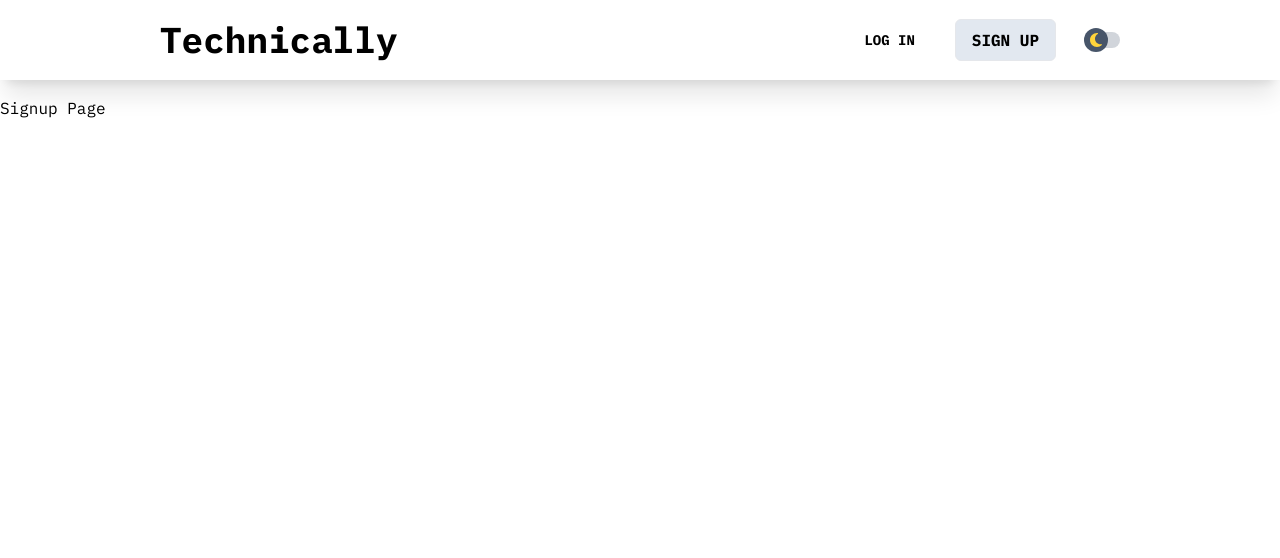
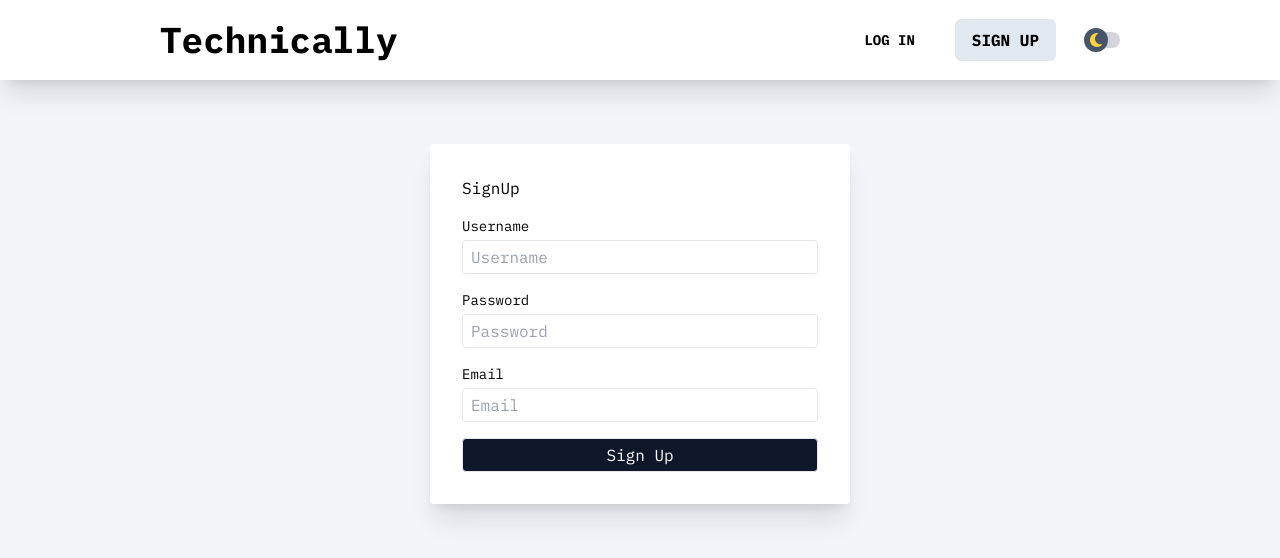
Before and after one commit to ray-mak/auth_starter, a Next.js app: page /signup in a window 1280 px wide. Shown: the top 558 px of the page. Built offline with nearby package versions, Linux system fonts and the light colour scheme.

Commit message:
Create signup form, add createUserSession Update redis to use rest API

```diff
--- a/package.json
+++ b/package.json
@@ -15,6 +15,7 @@
     "@fortawesome/free-solid-svg-icons": "^6.7.2",
     "@fortawesome/react-fontawesome": "^0.2.2",
     "@prisma/client": "^6.8.2",
+    "@upstash/redis": "^1.34.9",
     "ioredis": "^5.6.1",
     "next": "15.3.2",
     "next-themes": "^0.4.6",
--- /dev/null
+++ b/src/app/(auth)/login/page.tsx
@@ -0,0 +1,13 @@
+import React from "react"
+
+const page = () => {
+  return (
+    <div>
+      <div className="flex flex-col items-center justify-center">
+        <p>Login Page</p>
+      </div>
+    </div>
+  )
+}
+
+export default page
--- /dev/null
+++ b/src/app/(auth)/signup/page.tsx
@@ -0,0 +1,107 @@
+"use client"
+import { signUp } from "@/auth/nextjs/actions"
+import { signUpSchema } from "@/auth/nextjs/schemas"
+import React, { useState } from "react"
+import { z } from "zod"
+import { redirect } from "next/navigation"
+
+const page = () => {
+  const [error, setError] = useState<string | null>(null)
+
+  const [form, setForm] = useState({
+    username: "",
+    password: "",
+    email: "",
+  })
+
+  function handleForm(e: React.ChangeEvent<HTMLInputElement>) {
+    setForm((prevState) => {
+      return { ...prevState, [e.target.name]: e.target.value }
+    })
+  }
+
+  async function onSubmit(data: z.infer<typeof signUpSchema>) {
+    console.log("Submitting form", data)
+    const result = await signUp(data)
+
+    if (result?.error) {
+      console.log("error")
+      setError(result.error)
+    } else {
+      console.log("success")
+      redirect("/")
+    }
+  }
+
+  return (
+    <div>
+      <div className="flex flex-col items-center justify-center">
+        <form
+          className="flex flex-col sm:w-[420px] w-[320px] gap-4 mt-16 p-8 rounded bg-white dark:bg-slate-800 shadow-xl"
+          onSubmit={(e) => {
+            e.preventDefault()
+            onSubmit(form)
+          }}
+        >
+          <p>SignUp</p>
+          <label htmlFor="username" className="flex flex-col gap-1">
+            <p className="text-sm">Username</p>
+            <input
+              type="text"
+              name="username"
+              id="username"
+              className="px-2 py-1 border rounded"
+              placeholder="Username"
+              value={form.username}
+              onChange={handleForm}
+            />
+          </label>
+          <label htmlFor="password" className="flex flex-col gap-1">
+            <p className="text-sm">Password</p>
+            <input
+              type="password"
+              name="password"
+              id="password"
+              className="px-2 py-1 border rounded"
+              placeholder="Password"
+              value={form.password}
+              onChange={handleForm}
+            />
+          </label>
+          {/* <label htmlFor="confirmPassword" className="flex flex-col gap-1">
+            <p className="text-sm">Confirm Password</p>
+            <input
+              type="password"
+              name="confirmPassword"
+              id="confirmPassword"
+              className="px-2 py-1 border rounded"
+              placeholder="Confirm Password"
+              value={form.confirmPassword}
+              onChange={handleForm}
+            />
+          </label> */}
+          <label htmlFor="email" className="flex flex-col gap-1">
+            <p className="text-sm">Email</p>
+            <input
+              type="email"
+              name="email"
+              id="email"
+              className="px-2 py-1 border rounded"
+              placeholder="Email"
+              value={form.email}
+              onChange={handleForm}
+            />
+          </label>
+          <button
+            type="submit"
+            className="px-2 py-1 border rounded bg-slate-900 text-white hover:bg-slate-700"
+          >
+            Sign Up
+          </button>
+        </form>
+      </div>
+    </div>
+  )
+}
+
+export default page
--- a/src/app/layout.tsx
+++ b/src/app/layout.tsx
@@ -23,10 +23,12 @@ export default function RootLayout({
 }>) {
   return (
     <html lang="en" suppressHydrationWarning>
-      <body className={`${ibmPlexMono.className}`}>
+      <body
+        className={`${ibmPlexMono.className} bg-slate-100 dark:bg-slate-900`}
+      >
         <Providers>
           <Navbar />
-          <main className="mt-24">{children}</main>
+          <main className="mt-20">{children}</main>
         </Providers>
       </body>
     </html>
--- a/src/app/login/page.tsx
+++ /dev/null
@@ -1,7 +0,0 @@
-import React from "react"
-
-const page = () => {
-  return <div>Login Page</div>
-}
-
-export default page
--- a/src/app/signup/page.tsx
+++ /dev/null
@@ -1,7 +0,0 @@
-import React from "react"
-
-const page = () => {
-  return <div>Signup Page</div>
-}
-
-export default page
--- a/src/auth/nextjs/actions.ts
+++ b/src/auth/nextjs/actions.ts
@@ -1,8 +1,12 @@
+"use server"
+
 import { z } from "zod"
 import { signInSchema, signUpSchema } from "./schemas"
 import { db } from "@/lib/db"
 import { generateSalt, hashPassword } from "./core/passwordHasher"
 import { redirect } from "next/navigation"
+import { createUserSession } from "./core/session"
+import { cookies } from "next/headers"
 
 export async function signUp(unsafeData: z.infer<typeof signUpSchema>) {
   const { success, data } = signUpSchema.safeParse(unsafeData)
@@ -10,7 +14,7 @@ export async function signUp(unsafeData: z.infer<typeof signUpSchema>) {
   if (!success) return { error: "Error creating account" }
 
   const existingUsername = await db.user.findFirst({
-    where: { email: data.username },
+    where: { username: data.username },
   })
 
   const existingEmail = await db.user.findFirst({
@@ -37,10 +41,14 @@ export async function signUp(unsafeData: z.infer<typeof signUpSchema>) {
     })
 
     if (user == null) return { error: "Error creating account" }
+
+    await createUserSession(user, await cookies())
+
+    return { success: true }
   } catch (error) {
     console.error("Sign-up failed:", error)
     return { error: "Error creating account" }
   }
 
-  redirect("/")
+  // redirect("/")
 }
--- /dev/null
+++ b/src/auth/nextjs/core/session.ts
@@ -0,0 +1,50 @@
+import { Role } from "@prisma/client"
+import { z } from "zod"
+import crypto from "crypto"
+import { redisClient } from "@/redis/redis"
+
+const SESSION_EXPIRATION_SECONDS = 60 * 60 * 24 * 7
+const COOKIE_SESSION_KEY = "session-id"
+
+const sessionSchema = z.object({
+  id: z.string(),
+  role: z.enum([Role.user, Role.admin]),
+})
+
+type UserSession = z.infer<typeof sessionSchema>
+
+export type Cookies = {
+  set: (
+    key: string,
+    value: string,
+    options: {
+      secure?: boolean
+      httpOnly?: boolean
+      sameSite?: "strict" | "lax"
+      expires?: number
+    }
+  ) => void
+  get: (key: string) => { name: string; value: string } | undefined
+  delete: (key: string) => void
+}
+
+export async function createUserSession(user: UserSession, cookies: Cookies) {
+  const sessionId = crypto.randomBytes(512).toString("hex").normalize()
+
+  const sessionData = JSON.stringify(sessionSchema.parse(user))
+
+  await redisClient.set(`session:${sessionId}`, user, {
+    ex: SESSION_EXPIRATION_SECONDS,
+  })
+
+  setCookie(sessionId, cookies)
+}
+
+function setCookie(sessionId: string, cookies: Pick<Cookies, "set">) {
+  cookies.set(COOKIE_SESSION_KEY, sessionId, {
+    secure: true,
+    httpOnly: true,
+    sameSite: "lax",
+    expires: Date.now() + SESSION_EXPIRATION_SECONDS * 1000,
+  })
+}
--- a/src/redis/redis.ts
+++ b/src/redis/redis.ts
@@ -1,3 +1,6 @@
-import { Redis } from "ioredis"
+import { Redis } from "@upstash/redis"
 
-export const redisClient = new Redis(process.env.REDIS_URL as string)
+export const redisClient = new Redis({
+  url: process.env.UPSTASH_REDIS_REST_URL as string,
+  token: process.env.UPSTASH_REDIS_REST_TOKEN as string,
+})
```
Also changed, not shown: 1 other file (tests, documents, lock files or other folders).
